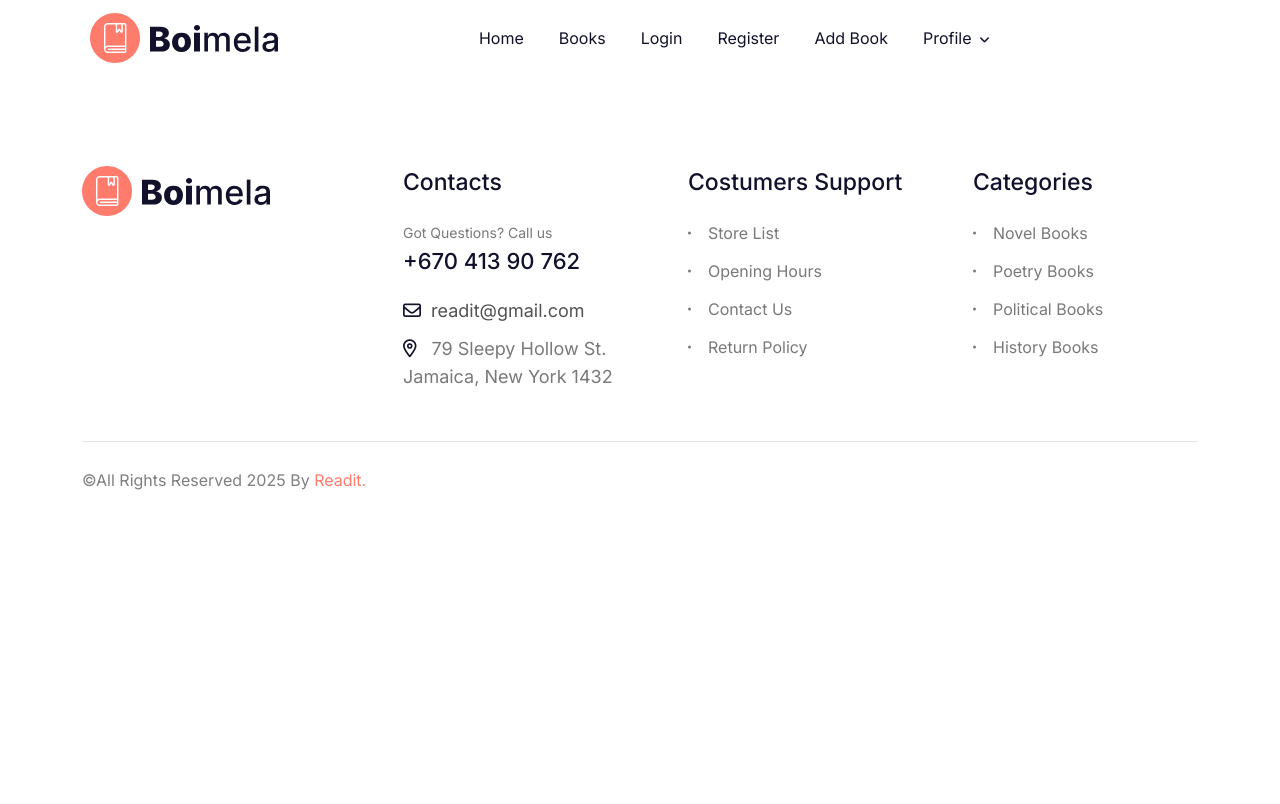
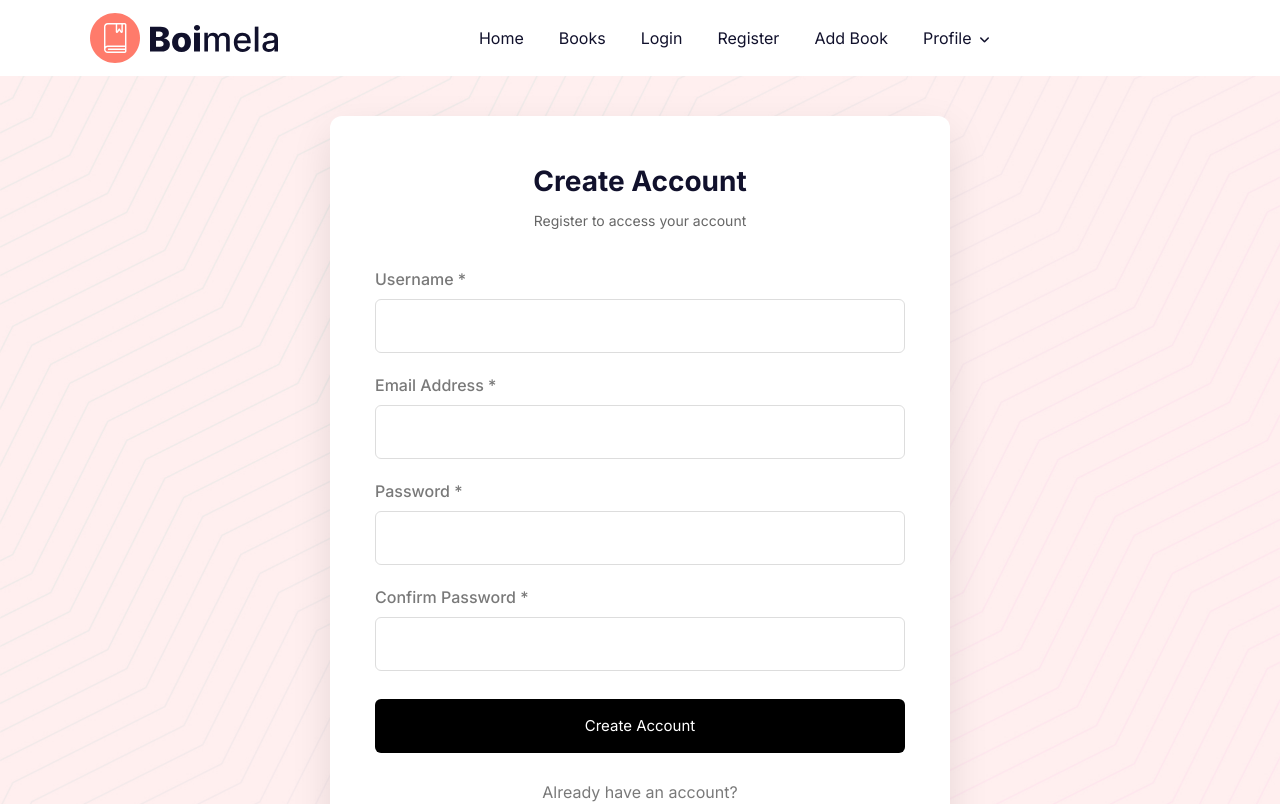
Before and after one commit to DanielVKrastev/Bookshelf_Hub, an Angular app in the folder client/: page /register in a window 1280 px wide. Before the commit this address led to /. Shown: the top 804 px of the page. Built offline with nearby package versions, Linux system fonts and the light colour scheme; a web font is replaced by a local one.

Commit message:
Create Register Page

```diff
--- a/client/src/app/app.routes.ts
+++ b/client/src/app/app.routes.ts
@@ -2,6 +2,7 @@ import { Routes } from '@angular/router';
 import { HomeComponent } from './home/home.component';
 import { BooksCatalogComponent } from './books-catalog/books-catalog.component';
 import { LoginComponent } from './user/login/login.component';
+import { RegisterComponent } from './user/register/register.component';
 
 export const routes: Routes = [
     { path: '', redirectTo: '/home', pathMatch: 'full' },
@@ -13,4 +14,5 @@ export const routes: Routes = [
     ] },
      // User routing
     { path: 'login', component: LoginComponent },
+    { path: 'register', component: RegisterComponent },
 ];
--- /dev/null
+++ b/client/src/app/user/register/register.component.css
@@ -0,0 +1,88 @@
+.register-section{
+    min-height:80vh;
+    display:flex;
+    align-items:center;
+    justify-content:center;
+    background-size:cover;
+    background-position:center;
+    padding:40px 20px;
+}
+
+.register-container{
+    width:100%;
+    max-width:620px;
+    background:#fff;
+    padding:45px;
+    border-radius:12px;
+    box-shadow:0 15px 40px rgba(0,0,0,0.1);
+}
+
+.register-header{
+    text-align:center;
+    margin-bottom:30px;
+}
+
+.register-header h2{
+    font-size:28px;
+    margin-bottom:5px;
+}
+
+.register-header p{
+    font-size:14px;
+    color:#666;
+}
+
+.register-field{
+    margin-bottom:18px;
+}
+
+.register-field label{
+    display:block;
+    margin-bottom:6px;
+    font-weight:500;
+}
+
+.register-field input{
+    width:100%;
+    padding:12px 14px;
+    border:1px solid #ddd;
+    border-radius:6px;
+    font-size:14px;
+    transition:0.3s;
+}
+
+.register-field input:focus{
+    border-color:#000;
+    outline:none;
+}
+
+.register-btn{
+    width:100%;
+    padding:13px;
+    border:none;
+    background:#000;
+    color:#fff;
+    border-radius:6px;
+    font-size:15px;
+    cursor:pointer;
+    margin-top:10px;
+}
+
+.register-btn:hover{
+    background:#333;
+}
+
+.register-footer{
+    text-align:center;
+    margin-top:25px;
+}
+
+.register-footer a{
+    color:#000;
+    font-weight:500;
+    text-decoration:none;
+}
+
+.register-footer a:hover{
+    text-decoration:underline;
+}
--- /dev/null
+++ b/client/src/app/user/register/register.component.html
@@ -0,0 +1,45 @@
+<div class="register-section" style="background-image:url(assets/img/hero/breadcrumb-bg.jpg);">
+
+    <div class="register-container">
+
+        <div class="register-header">
+            <h2>Create Account</h2>
+            <p>Register to access your account</p>
+        </div>
+
+        <form class="register-form">
+
+            <div class="register-field">
+                <label>Username *</label>
+                <input type="text" name="username">
+            </div>
+
+            <div class="register-field">
+                <label>Email Address *</label>
+                <input type="email" name="email">
+            </div>
+
+            <div class="register-field">
+                <label>Password *</label>
+                <input type="password" name="password">
+            </div>
+
+            <div class="register-field">
+                <label>Confirm Password *</label>
+                <input type="password" name="confirm_password">
+            </div>
+
+            <button class="register-btn" type="submit">
+                Create Account
+            </button>
+
+        </form>
+
+        <div class="register-footer">
+            <p>Already have an account?</p>
+            <a routerLink="/login">Log In</a>
+        </div>
+
+    </div>
+
+</div>
```
Also changed, not shown: client/src/app/user/register/register.component.ts (added, +10 -0 lines).
